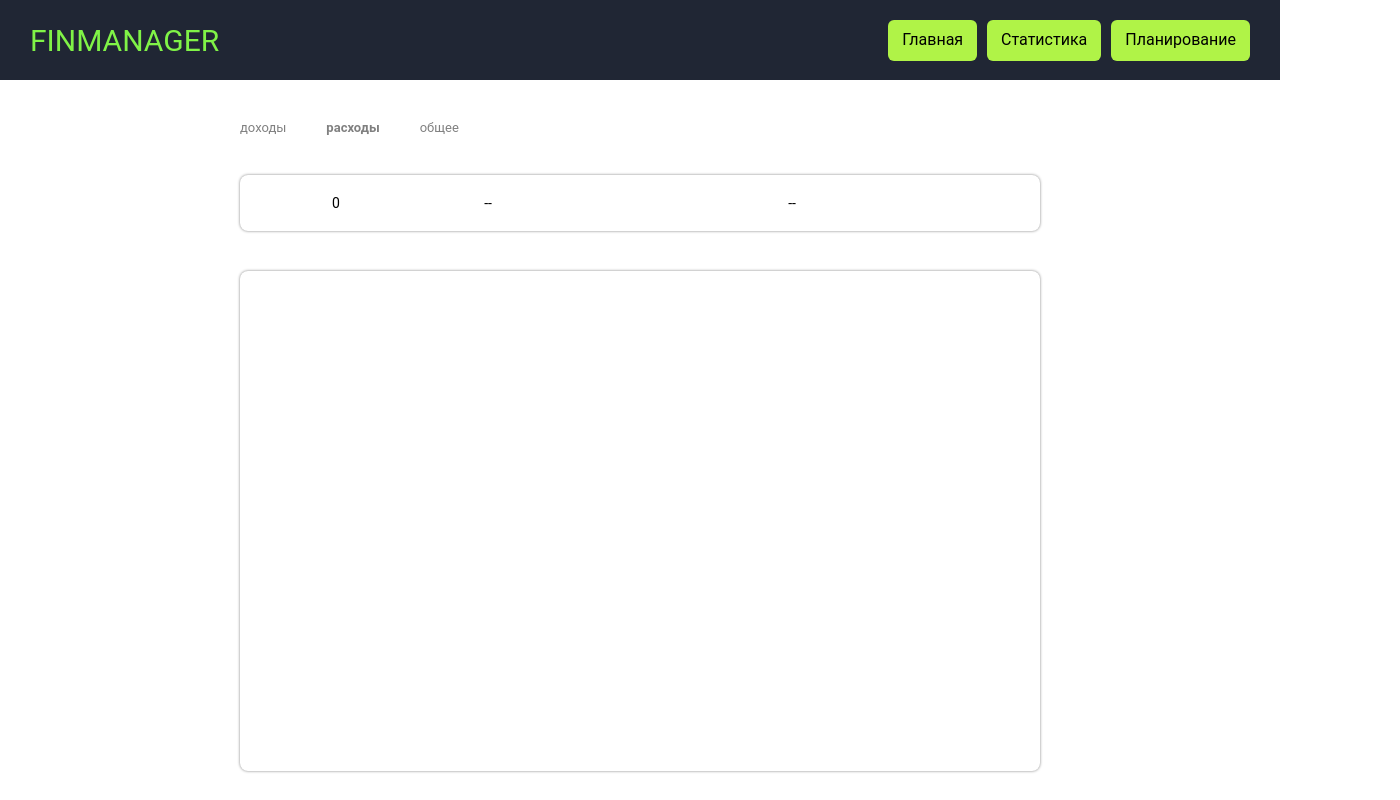
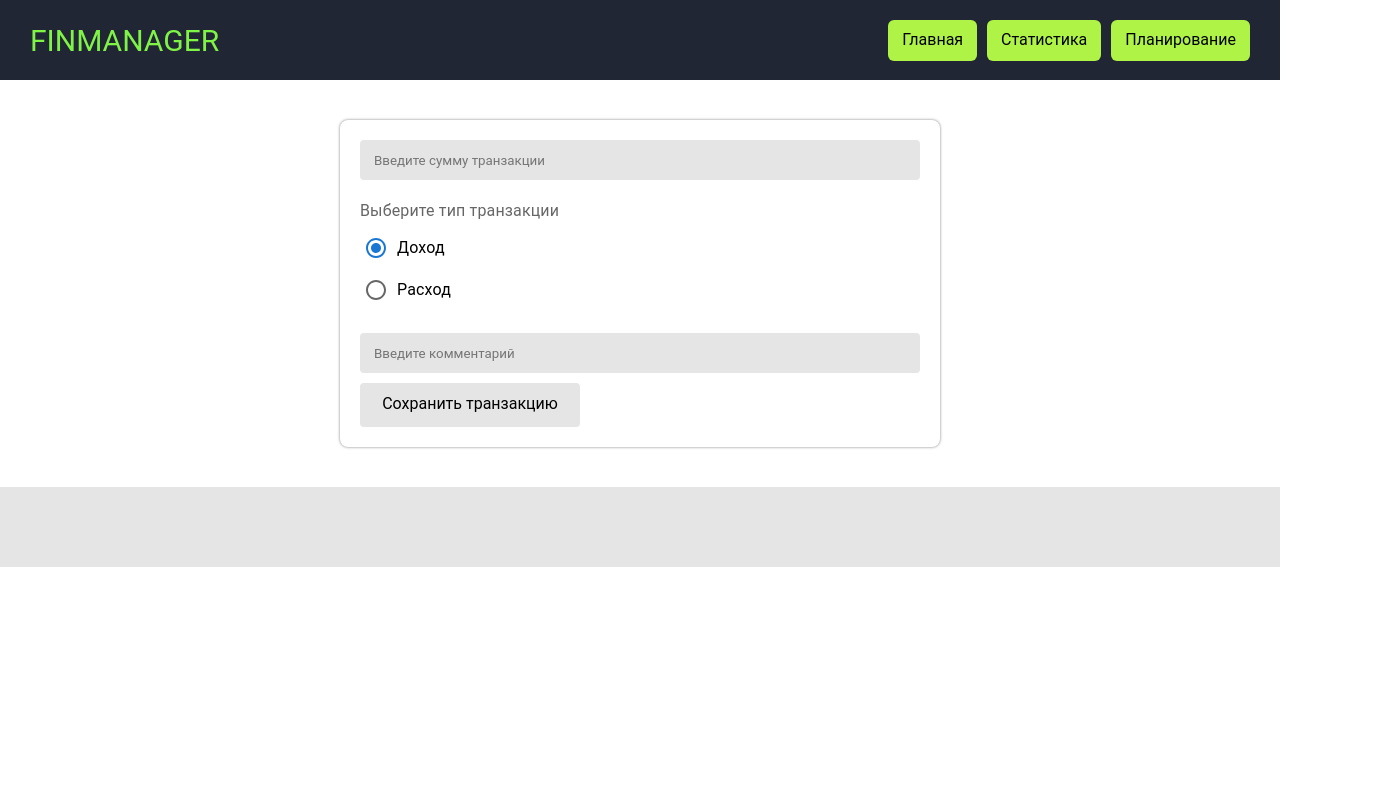
Before and after one commit to karlbelousov/finmanager, a React (Create React App) app: page /stat in a window 1280 px wide. Shown: the top 800 px of the page, 1400 px wide, since content can reach past the window. Built offline with nearby package versions, Linux system fonts and the light colour scheme.

Commit message:
использовал динамический  url  для отрисовки видов транзакций на странице статистики

```diff
--- a/src/app.tsx
+++ /dev/null
@@ -1,16 +0,0 @@
-import { BrowserRouter, Route, Routes } from 'react-router-dom';
-import { Main } from './components/pages/Main';
-import { Stat } from './components/pages/Stat';
-
-function App() {
-  return (
-    <BrowserRouter>
-      <Routes>
-        <Route path='/' element={<Main />} />
-        <Route path='/stat' element={<Stat />} />
-      </Routes>
-    </BrowserRouter>
-  );
-}
-
-export default App;
--- /dev/null
+++ b/src/components/app/app.tsx
@@ -0,0 +1,21 @@
+import { BrowserRouter, Route, Routes } from 'react-router-dom';
+import { Main } from '../pages/Main';
+import { Stat } from '../pages/Stat';
+import { Plan } from '../pages/Plan';
+import { Header } from '../views/global/Header';
+
+function App() {
+  return (
+    <BrowserRouter>
+      <Header />
+      <Routes>
+        <Route path='/main' element={<Main />} />
+        <Route path='/stat/:viewType' element={<Stat />} />
+        <Route path='/plan' element={<Plan />} />
+        <Route path='*' element={<Main />} />
+      </Routes>
+    </BrowserRouter>
+  );
+}
+
+export default App;
--- a/src/components/pages/Main.tsx
+++ b/src/components/pages/Main.tsx
@@ -4,7 +4,6 @@ import RadioGroup from '@mui/material/RadioGroup';
 import FormControlLabel from '@mui/material/FormControlLabel';
 import FormControl from '@mui/material/FormControl';
 import FormLabel from '@mui/material/FormLabel';
-import { Header } from '../views/global/Header';
 import { Footer } from '../views/global/Footer';
 import { css } from '../../styles/form.css';
 import { InputComponent } from '../comps/Input';
@@ -54,7 +53,6 @@ export const Main = () => {
 
   return (
     <>
-      <Header />
       <FormContainer style={{alignItems: 'flex-start'}}>
         <InputComponent placeholder='Введите сумму транзакции' action={setValue} inputValue={value} />
         <FormControl style={{marginTop: '9px', marginBottom: '12px'}}>
--- a/src/components/pages/Plan.tsx
+++ b/src/components/pages/Plan.tsx
@@ -1,7 +1,3 @@
-import React from 'react';
-
 export const Plan = () => (
-  <React.Fragment>
-
-  </React.Fragment>
+  <span style={{display: 'block', marginLeft: '100px', marginTop: '100px'}}>страница планирования</span>
 );
--- a/src/components/pages/Stat.tsx
+++ b/src/components/pages/Stat.tsx
@@ -1,17 +1,17 @@
-import { Header } from '../views/global/Header';
 import DataList from '../views/local/DataList';
 import { Footer } from '../views/global/Footer';
 import DataChart from '../views/local/DataChart';
 import { useState } from 'react';
+import { useParams } from 'react-router-dom';
 
 export const Stat = () => {
   const [isShowChart, setIsShowChart ] = useState(true);
+  const {viewType} = useParams();
 
   return (
     <>
-      <Header />
-      <DataList setShow={setIsShowChart} />
-      <DataChart show={isShowChart} />
+      <DataList viewType={viewType} setShow={setIsShowChart} />
+      <DataChart viewType={viewType} show={isShowChart} />
       <Footer />
     </>
   );
--- a/src/components/views/global/Header.tsx
+++ b/src/components/views/global/Header.tsx
@@ -19,9 +19,9 @@ export const Header = () => (
   <HeaderContainer>
     <HeaderCss.Logo>FINMANAGER</HeaderCss.Logo>
     <HeaderCss.MenuContainer>
-      <Link style={buttonCss} to={'/'}>Главная</Link>
-      <Link style={buttonCss} to={'/stat'}>Статистика</Link>
-      <Link style={buttonCss} to={''}>Планирование</Link>
+      <Link style={buttonCss} to={'/main'}>Главная</Link>
+      <Link style={buttonCss} to={'/stat/расход'}>Статистика</Link>
+      <Link style={buttonCss} to={'/plan'}>Планирование</Link>
     </HeaderCss.MenuContainer>
   </HeaderContainer>
 );
--- a/src/components/views/local/DataList.tsx
+++ b/src/components/views/local/DataList.tsx
@@ -1,18 +1,19 @@
-import { useEffect, useState } from 'react';
 import css from '../../../styles/dataList.css';
 import { useAppSelector } from '../../../hooks';
+import { useNavigate } from 'react-router-dom';
 
 const {DataContainer, ContentLine,ContentCell, ButtonsLine, ButtonItem} = css;
 
 type DataListProps = {
+  viewType: string | undefined;
   setShow: (isShow: boolean) => void;
 }
 
-const DataList = ({setShow}: DataListProps) => {
+const DataList = ({viewType, setShow}: DataListProps) => {
   const data = useAppSelector((state) => state.data);
-  const [dataType, setDataType] = useState('расход');
-  const filterData = data.filter((item) => item.type === dataType);
-  const filterDataSumm = data.filter((item) => item.type === dataType)
+  const navigate = useNavigate();
+  const filterData = data.filter((item) => item.type === viewType);
+  const filterDataSumm = data.filter((item) => item.type === viewType)
     .reduce((summ, item) => {
       const {value} = item;
       return summ + +value;
@@ -29,28 +30,23 @@ const DataList = ({setShow}: DataListProps) => {
     }, 0);
 
   const reducerDataType1 = () => {
-    setDataType('доход');
+    navigate('/stat/доход');
     setShow(false);
   };
   const reducerDataType2 = () => {
-    setDataType('расход');
+    navigate('/stat/расход');
     setShow(true);
   };
   const reducerDataType3 = () => {
-    setDataType('');
+    navigate('/stat/общее');
   };
-
-  useEffect(() => {
-    // eslint-disable-next-line no-console
-    console.log(data);
-  }, [data]);
 
   return (
     <>
       <ButtonsLine>
-        <ButtonItem style={{fontWeight: dataType === 'доход' ? 'bold' : ''}} onClick={reducerDataType1}>доходы</ButtonItem>
-        <ButtonItem style={{fontWeight: dataType === 'расход' ? 'bold' : ''}} onClick={reducerDataType2}>расходы</ButtonItem>
-        <ButtonItem style={{fontWeight: dataType === '' ? 'bold' : ''}} onClick={reducerDataType3}>общее</ButtonItem>
+        <ButtonItem style={{fontWeight: viewType === 'доход' ? 'bold' : ''}} onClick={reducerDataType1}>доходы</ButtonItem>
+        <ButtonItem style={{fontWeight: viewType === 'расход' ? 'bold' : ''}} onClick={reducerDataType2}>расходы</ButtonItem>
+        <ButtonItem style={{fontWeight: viewType === 'общее' ? 'bold' : ''}} onClick={reducerDataType3}>общее</ButtonItem>
       </ButtonsLine>
       <DataContainer>
         {filterData.length > 0 ? (
--- a/src/index.tsx
+++ b/src/index.tsx
@@ -1,8 +1,8 @@
 import React from 'react';
 import ReactDOM from 'react-dom/client';
-import App from './app';
 import { Provider } from 'react-redux';
 import { store } from './store';
+import App from './components/app/app';
 
 const root = ReactDOM.createRoot(
   document.getElementById('root') as HTMLElement,
```
Also changed, not shown: src/components/views/local/DataChart.tsx (+4 -3 lines).
